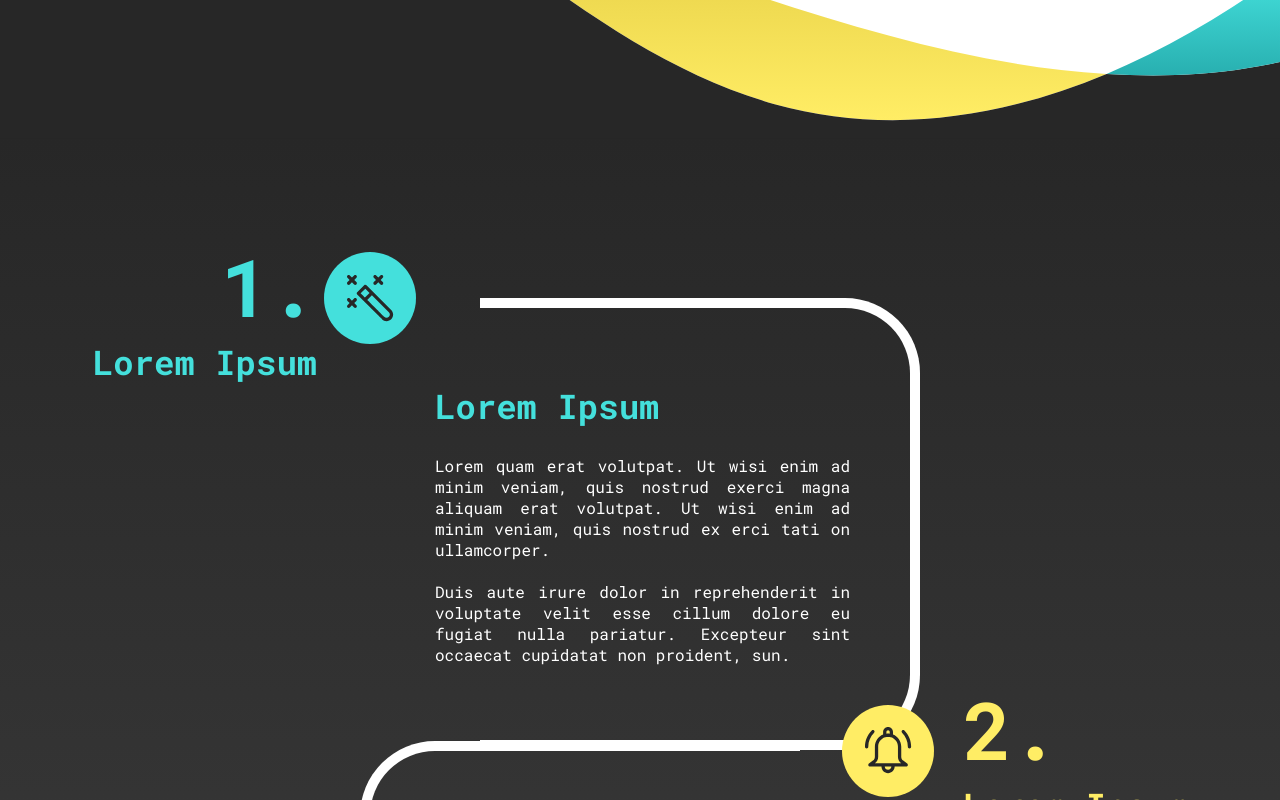
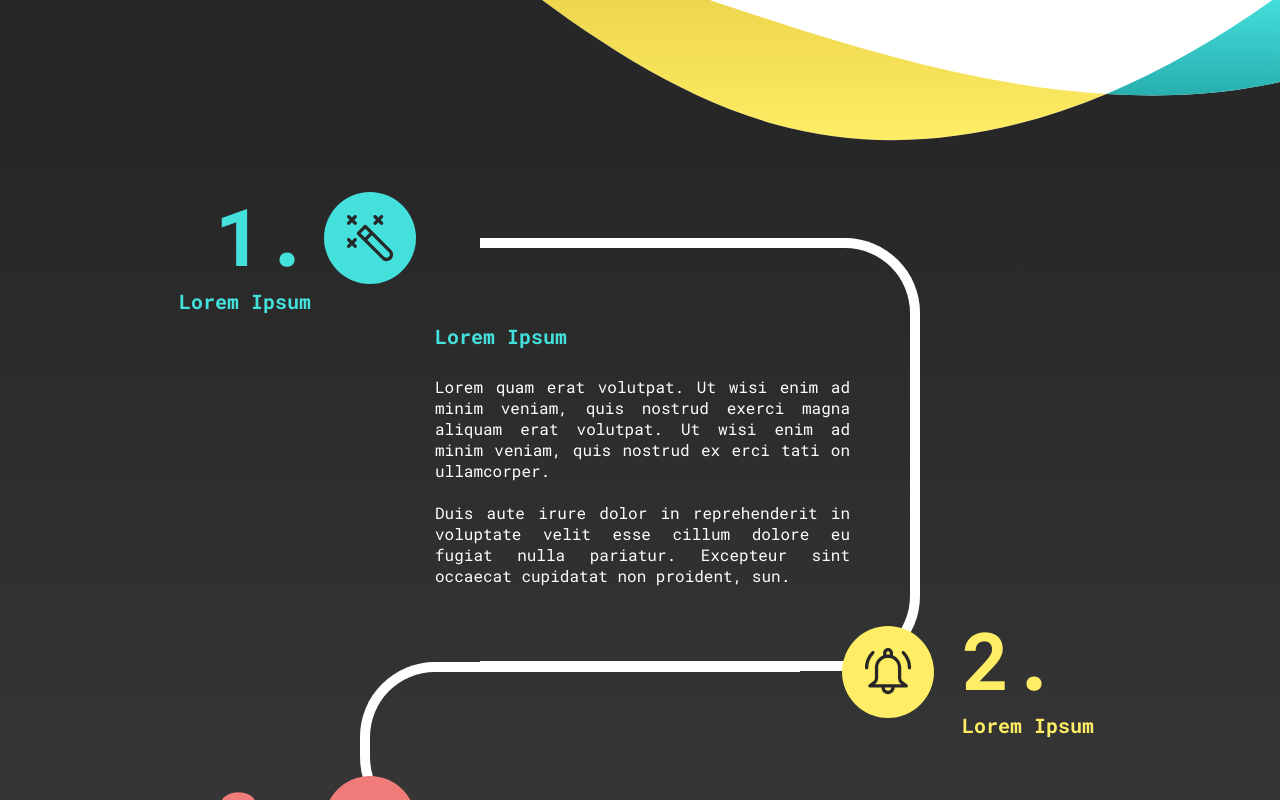
Before and after one commit to BenoitDuPayrat/logotel-demo, a React (Create React App) app: page / in a window 1280 px wide. Shown: the part 1620-2420 px from the top of the page. Built offline with nearby package versions, Linux system fonts and the light colour scheme.

Commit message:
Adding much responsiveness

```diff
--- a/src/style/App.css
+++ b/src/style/App.css
@@ -27,7 +27,7 @@
   width: 100%;
   justify-content: flex-end;
   align-items: center;
-  margin-top: -125px;
+  margin-top: -40px;
 }
 
 .slogan-1--image {
@@ -49,7 +49,7 @@
   width: 100%;
   justify-content: flex-end;
   align-items: center;
-  margin-top: -60px;
+  margin-top: -20px;
 }
 
 .slogan-2--image {
@@ -64,3 +64,9 @@
   width: 55%;
   text-align: end;
 }
+
+@media only screen and (min-width: 769px) {
+  .slogan-1 {
+    margin-top: -125px;
+  }
+}
--- a/src/style/Fonts.css
+++ b/src/style/Fonts.css
@@ -1,13 +1,72 @@
 .font-huge {
-    font-size: 80px;
+    font-size: 40px;
 }
 
 .font-title {
+    font-size: 26px;
+}
+
+.font-subtitle {
+    font-size: 24px;
+}
+
+.font-large {
+    font-size: 16px;
+}
+
+.font-normal {
+    font-size: 12px;
+}
+
+.font-small {
+    font-size: 11px;
+}
+
+.font-very-small {
+    font-size: 10px;
+}
+
+@media only screen and (min-width: 600px) {
+    .font-huge {
         font-size: 60px;
     }
 
+    .font-title {
+        font-size: 42px;
+    }
+
     .font-subtitle {
-    font-size: 34px;
+        font-size: 36px;
+    }
+
+    .font-large {
+        font-size: 21px;
+    }
+
+    .font-normal {
+        font-size: 18px;
+    }
+
+    .font-small {
+        font-size: 14px;
+    }
+
+    .font-very-small {
+        font-size: 12px;
+    }
+}
+
+@media only screen and (min-width: 769px) {
+    .font-huge {
+        font-size: 60px;
+    }
+
+    .font-title {
+        font-size: 42px;
+    }
+
+    .font-subtitle {
+        font-size: 20px;
     }
 
     .font-large {
@@ -33,3 +92,14 @@
     .weight-700 {
         font-weight: 700;
     }
+}
+
+@media only screen and (min-width: 1200px) {
+    .font-huge {
+        font-size: 80px;
+    }
+
+    .font-title {
+        font-size: 60px;
+    }
+}
--- a/src/style/Footer.css
+++ b/src/style/Footer.css
@@ -3,17 +3,29 @@
     flex-direction: column;
     align-items: flex-start;
     box-sizing: border-box;
-    height: 300px;
-    padding: 60px;
+    padding: 20px 30px;
+    height: 200px;
     background-color: #272727;
 }
 
 .logotel-footer--logo {
-    height: 60px;
-    padding: 20px 0;
+    height: 45px;
+    padding: 10px 0;
 }
 
 .logotel-footer--links {
     margin-top: 12px;
     margin-bottom: 25px;
 }
+
+@media only screen and (min-width: 600px) {
+    .logotel-footer {
+        padding: 60px;
+        height: 300px;
+    }
+
+    .logotel-footer--logo {
+        height: 60px;
+        padding: 20px 0;
+    }
+}
--- a/src/style/Header.css
+++ b/src/style/Header.css
@@ -5,7 +5,7 @@
     align-items: center;
     top: 0;
     width: 100%;
-    height: 120px;
+    height: 80px;
     box-sizing: border-box;
     z-index: 5;
     padding: 0 150px 0 60px;
@@ -31,3 +31,9 @@
 .logotel-header--spacer {
     flex: 1;
 }
+
+@media only screen and (min-width: 600px) {
+    .logotel-header {
+        height: 120px;
+    }
+}
--- a/src/style/News.css
+++ b/src/style/News.css
@@ -2,7 +2,6 @@
     display: flex;
     flex-wrap: wrap;
     justify-content: center;
-    height: 480px;
     margin: 50px
 }
 
@@ -11,8 +10,8 @@
     display: flex;
     flex-direction: column;
     z-index: 2;
-    height: 480px;
-    width: calc(33% - 20px);
+    height: 300px;
+    width: 100%;
     box-sizing: border-box;
     margin: 10px;
     background-color: #f3f3f3;
@@ -20,7 +19,7 @@
 }
 
 .logotel-news--item--img {
-    height: 50%;
+    height: 33%;
     transform: scaleX(-1);
     object-fit: cover;
 }
@@ -42,12 +41,16 @@
 }
 
 .logotel-news--item--text--date {
-    margin: 5px 0;
+    margin: 2px 0;
     color: #838080;
 }
 
 .logotel-news--item--text--title {
-    margin: 5px 0;
+    display: -webkit-box;
+    -webkit-line-clamp: 2;
+    -webkit-box-orient: vertical;
+    overflow: hidden;
+    margin: 2px 0;
     height: 2.66em;
 }
 
@@ -57,7 +60,7 @@
 }
 
 .logotel-news--item--text--content {
-    margin: 5px 0;
+    margin: 2px 0;
     display: -webkit-box;
     -webkit-line-clamp: 3;
     -webkit-box-orient: vertical;
@@ -69,3 +72,20 @@
     color: #ffffff;
     -webkit-line-clamp: 10;
 }
+
+@media only screen and (min-width: 600px) {
+    .logotel-news--item {
+        height: 480px;
+        width: calc(33% - 20px);
+    }
+
+    .logotel-news--item--img {
+        height: 50%;
+    }
+
+    .logotel-news--item--text--date,
+    .logotel-news--item--text--title,
+    .logotel-news--item--text--content {
+        margin: 5px 0;
+    }
+}
--- a/src/style/Slider.css
+++ b/src/style/Slider.css
@@ -1,7 +1,7 @@
 .logotel-slider {
     position: relative;
     width: 100%;
-    height: 810px;
+    height: 575px;
 }
 
 .logotel-slider--image {
@@ -12,14 +12,14 @@
 .logotel-slider--left-button {
     position: absolute;
     top: 50%;
-    left: 90px;
+    left: 8%;
     cursor: pointer;
 }
 
 .logotel-slider--right-button {
     position: absolute;
     top: 50%;
-    right: 90px;
+    right: 8%;
     cursor: pointer;
 }
 
@@ -27,7 +27,7 @@
     position: absolute;
     display: flex;
     flex-direction: column;
-    top: 160px;
+    top: 100px;
     left: 0;
 }
 
@@ -35,8 +35,8 @@
     display: flex;
     justify-content: center;
     align-items: center;
-    height: 60px;
-    width: 60px;
+    height: 45px;
+    width: 45px;
     opacity: 0.5;
     cursor: pointer;
 }
@@ -49,9 +49,9 @@
     position: absolute;
     display: flex;
     flex-direction: column;
-    top: 175px;
-    left: 175px;
-    max-width: 50%;
+    top: 100px;
+    left: 20%;
+    max-width: 60%;
 }
 
 .logotel-slider--text--title {
@@ -65,3 +65,23 @@
     border-radius: 16px;
     cursor: pointer;
 }
+
+@media only screen and (min-width: 600px) {
+    .logotel-slider {
+        height: 810px;
+    }
+
+    .logotel-slider--text {
+        top: 175px;
+        max-width: 50%;
+    }
+
+    .logotel-slider--controls {
+        top: 160px;
+    }
+
+    .logotel-slider--controls--button {
+        height: 60px;
+        width: 60px;
+    }
+}
--- a/src/style/Tabs.css
+++ b/src/style/Tabs.css
@@ -18,7 +18,7 @@
     display: flex;
     flex-direction: column;
     align-items: center;
-    width: calc(33% - 20px);
+    width: 100%;
     box-sizing: border-box;
     padding: 40px;
     margin: 10px;
@@ -29,25 +29,26 @@
 }
 
 .logotel-tabs--card--title {
-    margin-bottom: 24px;
+    height: 2.66em;
+    margin-bottom: 0.5em;
     text-align: center;
 }
 
 .logotel-tabs--card--separator {
     width: 100%;
-    margin-bottom: 36px;
+    margin-bottom: 1em;
     border: none;
 }
 
 .logotel-tabs--card--image {
     position: relative;
     padding: 10px;
-    width: 219px;
-    height: 219px;
+    width: 60%;
     margin-bottom: 24px;
 }
 
 .logotel-tabs--card--image img {
+    width: 100%;
     position: relative;
     z-index: 2;
 }
@@ -73,6 +74,7 @@
     padding: 20px;
     margin-bottom: 24px;
     border-radius: 20px;
+    text-align: center;
 }
 
 .logotel-tabs--card-pink:hover {
@@ -111,3 +113,9 @@
 .logotel-tabs--card-turquoise .logotel-tabs--card--image::after {
     background-color: #28afb0;
 }
+
+@media only screen and (min-width: 769px) {
+    .logotel-tabs--card {
+        width: calc(33% - 20px)
+    }
+}
--- a/src/style/Timeline.css
+++ b/src/style/Timeline.css
@@ -1,7 +1,7 @@
 .logotel-timeline {
     display: flex;
     justify-content: center;
-    padding: 160px 0;
+    padding: 80px 0;
     margin-top: -1px;
     background: linear-gradient(180deg, #272727 0%, #464646 100%);
 }
@@ -9,36 +9,36 @@
 .logotel-timeline--area {
     display: flex;
     flex-direction: column;
-    width: 560px;
+    width: 300px;
 }
 
 .logotel-timeline--rectangle {
     position: relative;
     display: flex;
-    width: 280px;
-    padding: 75px;
-    margin-bottom: -9.66px;
-    border: 10px solid #ffffff;
+    width: 150px;
+    padding: 30px;
+    margin-bottom: -8px;
+    border: 8px solid #ffffff;
 }
 
 .logotel-timeline--rectangle--right {
     align-self: flex-end;
     justify-content: flex-start;
     border-left: none;
-    border-top-right-radius: 75px;
-    border-bottom-right-radius: 75px;
+    border-top-right-radius: 30px;
+    border-bottom-right-radius: 30px;
 }
 
 .logotel-timeline--rectangle--left {
     align-self: flex-start;
     justify-content: flex-end;
     border-right: none;
-    border-top-left-radius: 75px;
-    border-bottom-left-radius: 75px;
+    border-top-left-radius: 30px;
+    border-bottom-left-radius: 30px;
 }
 
 .logotel-timeline--rectangle--text {
-    width: 415px;
+    width: 270px;
     text-align: justify;
     text-justify: inter-word;
     white-space: pre-line;
@@ -55,20 +55,15 @@
 }
 
 .logotel-timeline--label {
+    display: none;
     position: absolute;
     top: 0;
     transform: translate(-50%, -50%);
-    display: flex;
     flex-direction: column;
 }
 
 .logotel-timeline--label--left {
-    left: -275px;
     text-align: end;
-}
-
-.logotel-timeline--label--right {
-    right: -500px;
 }
 
 .logotel-timeline--button {
@@ -77,18 +72,79 @@
     justify-content: center;
     align-items: center;
     transform: translate(-50%, -50%);
-    width: 92px;
-    height: 92px;
+    width: 72px;
+    height: 72px;
     border-radius: 100%;
     cursor: pointer;
 }
 
 .logotel-timeline--left {
     top: -10px;
-    left: -110px;
+    left: -90px;
 }
 
 .logotel-timeline--right {
     top: 0;
-    right: -180px;
+    right: -160px;
 }
+
+@media only screen and (min-width: 769px) {
+    .logotel-timeline--area {
+        width: 560px;
+    }
+
+    .logotel-timeline--rectangle {
+        width: 280px;
+        padding: 75px;
+        margin-bottom: -9.66px;
+        border: 10px solid #ffffff;
+    }
+
+    .logotel-timeline--rectangle--right {
+        border-left: none;
+        border-top-right-radius: 75px;
+        border-bottom-right-radius: 75px;
+    }
+
+    .logotel-timeline--rectangle--left {
+        border-right: none;
+        border-top-left-radius: 75px;
+        border-bottom-left-radius: 75px;
+    }
+
+    .logotel-timeline--rectangle--text {
+        width: 415px;
+        margin: 0 -120px
+    }
+
+    .logotel-timeline--rectangle--content--title {
+        margin-bottom: 27px;
+    }
+
+    .logotel-timeline--label {
+        display: flex;
+    }
+
+    .logotel-timeline--label--left {
+        left: -235px;
+    }
+
+    .logotel-timeline--label--right {
+        right: -360px;
+    }
+
+    .logotel-timeline--button {
+        width: 92px;
+        height: 92px;
+    }
+
+    .logotel-timeline--left {
+        top: -10px;
+        left: -110px;
+    }
+
+    .logotel-timeline--right {
+        top: 0;
+        right: -180px;
+    }
+}
```
Lines whose indentation alone changed are shown as unchanged.
